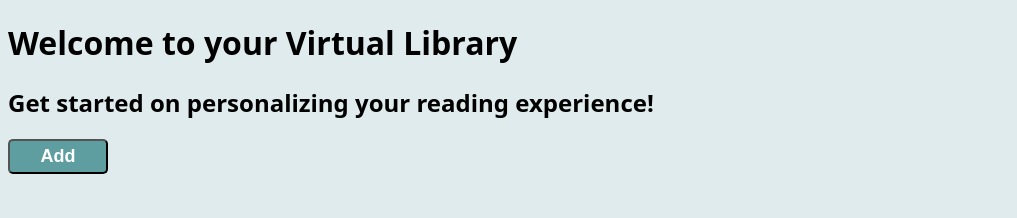
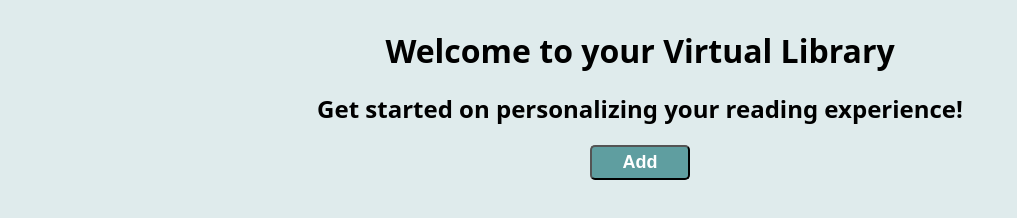
Before and after one commit to noor-i/Library, a plain HTML site: page main.html in a window 1280 px wide. Shown: the whole page, without its empty margins (0-1017 px from the left). Drawn offline with Linux system fonts and the light colour scheme.

```diff
--- a/library.js
+++ b/library.js
@@ -30,6 +30,8 @@
         const book = new Book(title, author, year);
         myLibrary.push(book);
         displayBooks();
+        form.style.display = 'none'; // Hide the form
+        form.reset(); // Reset the form fields
     }
     else{
         alert("Please enter all fields.");
--- a/main.html
+++ b/main.html
@@ -9,9 +9,11 @@
 </head>
 
 <body>
-    <h1>Welcome to your Virtual Library</h1>
-    <h2>Get started on personalizing your reading experience!</h2>
-    <button id="add-btn">Add</button>
+    <div class="intro-div">
+        <h1>Welcome to your Virtual Library</h1>
+        <h2>Get started on personalizing your reading experience!</h2>
+        <button id="add-btn">Add</button>
+    </div>
     <form class="form-box">
         <h4>Enter a book :)</h4>
         <p>
--- a/styles.css
+++ b/styles.css
@@ -1,6 +1,17 @@
 body{
     background: rgba(95, 158, 160, 20%);
     font-family:system-ui, -apple-system, BlinkMacSystemFont, 'Segoe UI', Roboto, Oxygen, Ubuntu, Cantarell, 'Open Sans', 'Helvetica Neue', sans-serif ;
+}
+
+.intro-div{
+    display: flex;
+    flex-direction: column;
+    align-items: center;
+    align-content: center;
+}
+
+.intro-div h1{
+    margin-bottom: 0px;
 }
 
 #add-btn{
@@ -11,7 +22,8 @@
     width: 100px;
     height: 35px;
     border-width: 2px;
-    border-radius: 5px;;
+    border-radius: 5px;
+    margin-bottom: 15px;
 }
 
 #submit-btn{
```
